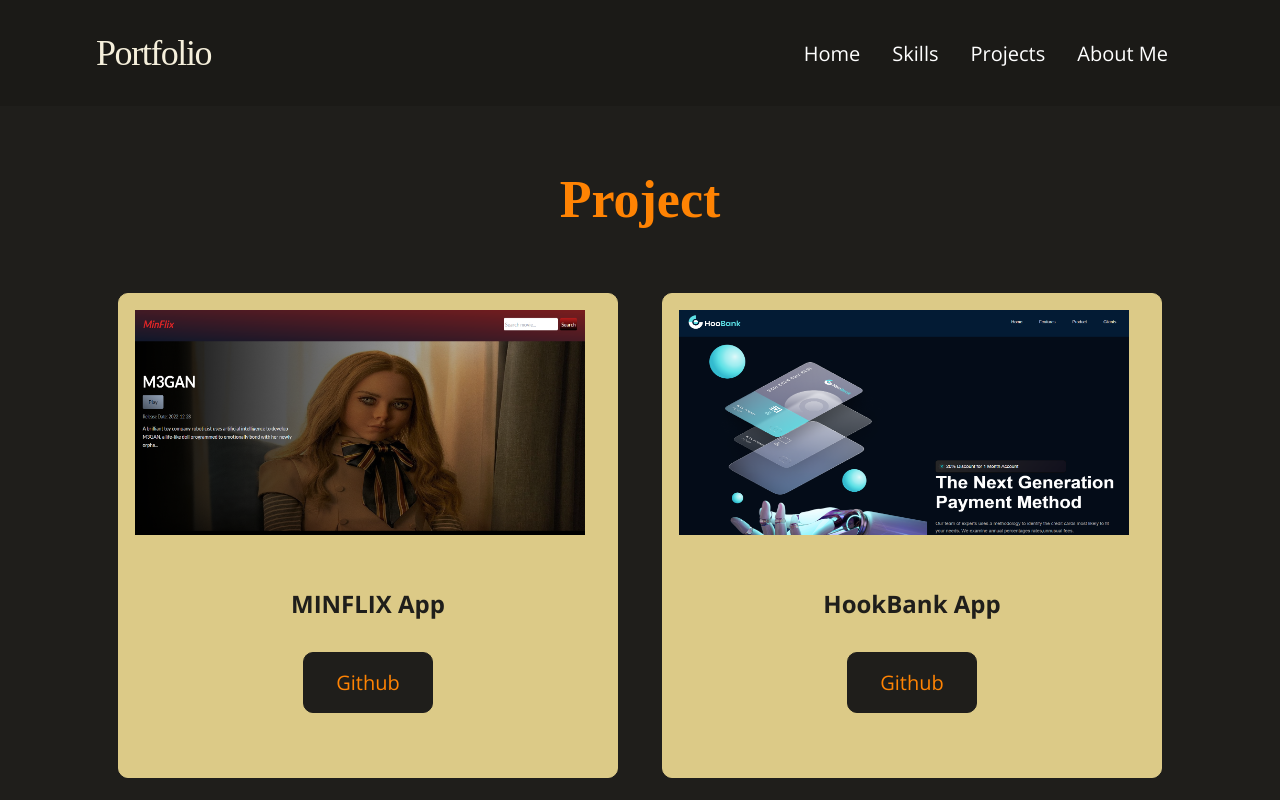
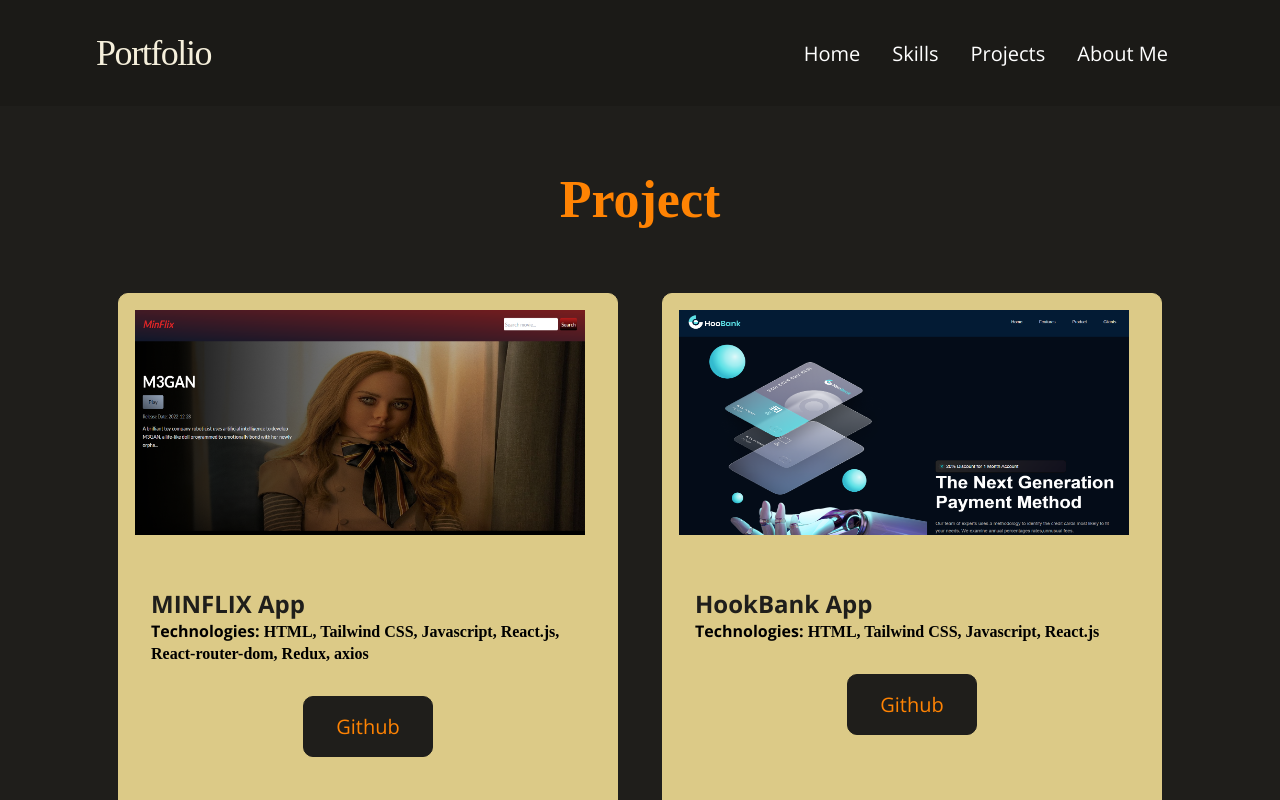
Before and after one commit to ertugrulyamaan/Portfolio-website, a React (Vite) app: page /project in a window 1280 px wide. Shown: the top 800 px of the page. Built offline with nearby package versions, Linux system fonts and the light colour scheme; a web font is replaced by a local one.

Commit message:
projects page changes

```diff
--- a/src/components/Projects/Projects.jsx
+++ b/src/components/Projects/Projects.jsx
@@ -13,6 +13,7 @@ const data = [
       id:1,
       img:movie,
       title:'MINFLIX App',
+      tech:'HTML, Tailwind CSS, Javascript, React.js, React-router-dom, Redux, axios',
       links:'https://minflix-ertu.vercel.app/',
       github:'https://github.com/ertugrulyamaan/minflix',
     },
@@ -20,6 +21,7 @@ const data = [
       id:2,
       img:bank,
       title:'HookBank App',
+      tech:'HTML, Tailwind CSS, Javascript, React.js',
       links:'https://ertugrulyamaan-bank-app.netlify.app/',
       github:'https://github.com/ertugrulyamaan/bankApp-webpage',
     },
@@ -27,6 +29,7 @@ const data = [
       id:3,
       img:restaurant,
       title:'Restaurant Page',
+      tech:'HTML, CSS, Javascript, React.js',
       links:'https://ertugrulyamaan-geritch.netlify.app/',
       github:'https://github.com/ertugrulyamaan/Geritch-Webpage',
     },
@@ -34,6 +37,7 @@ const data = [
       id:4,
       img:gpt3,
       title:'GPT-3 Page',
+      tech:'HTML CSS Javascript React.js',
       links:'https://ertugrulyamaan-gpt3.netlify.app/',
       github:'https://github.com/ertugrulyamaan/gpt3-webpage'
     },
@@ -54,6 +58,7 @@ const Projects = () => {
             <a href={project.links}><img src={project.img}  alt={project.title}/></a>
               <div className='app__project-cards_card-header'>
                 <h4>{project.title}</h4>
+                <p>Technologies: <span>{project.tech}</span></p>
                 <a href={project.github}>Github</a>
               </div>
           </div>
--- a/src/components/Projects/project.css
+++ b/src/components/Projects/project.css
@@ -43,15 +43,22 @@
 .app__project-cards_card-header {
     display: flex;
     flex-direction: column;
-    justify-content: center;
-    margin: 2rem auto;
+    justify-content: flex-start;
+    margin: 2rem;
 }
 .app__project-cards_card-header h4 {
     font-family: var(--font-alt);
     font-size: 24px;
     color: var(--color-bg);
 }
-
+.app__project-cards_card-header p {
+    font-family: var(--font-alt);
+    font-weight: 800;
+}
+.app__project-cards_card-header span {
+    font-family: var(--font-base);
+    font-weight: 600;
+}
 .app__project-cards_card-header a {
     font-family: var(--font-alt);
     font-size: 20px;
```
